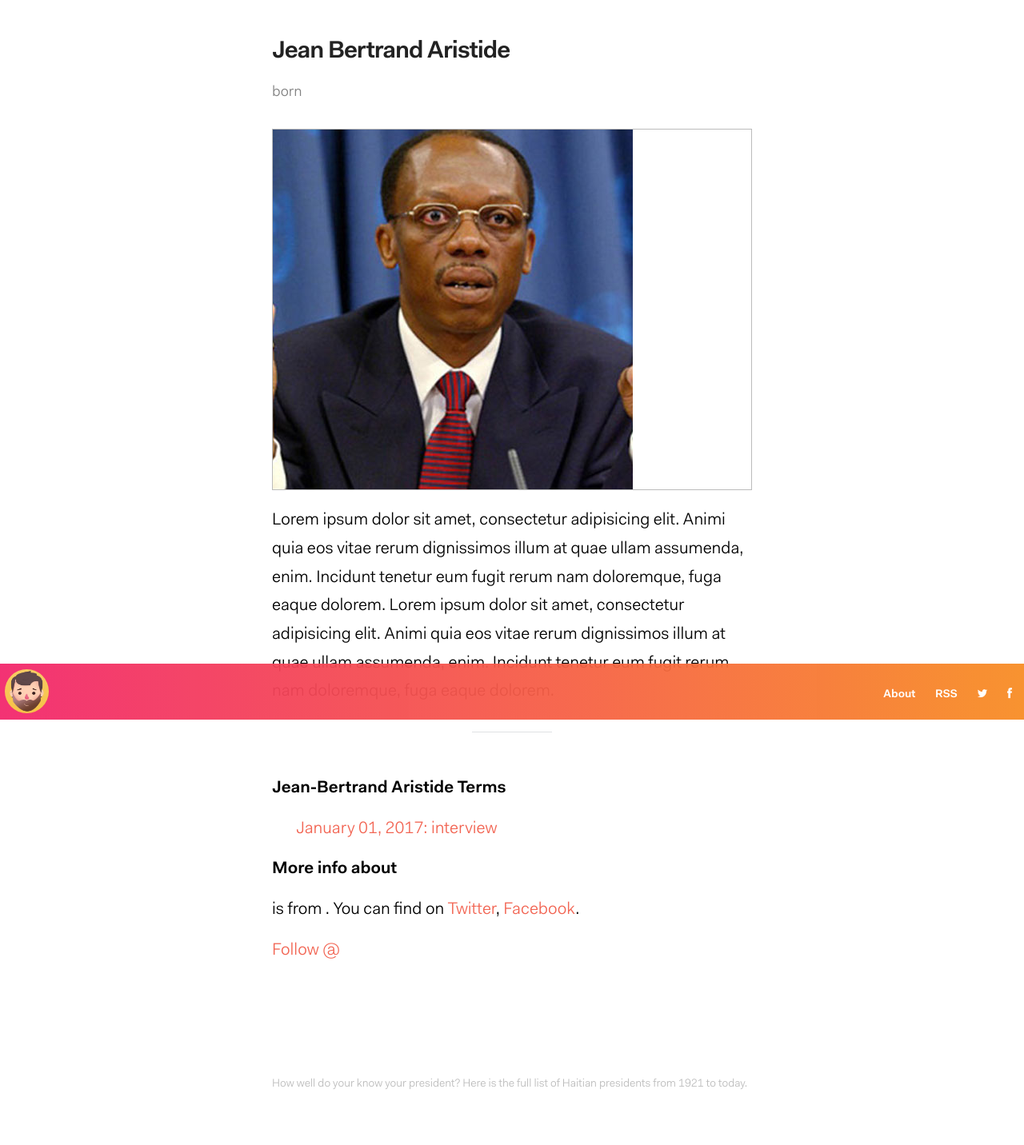
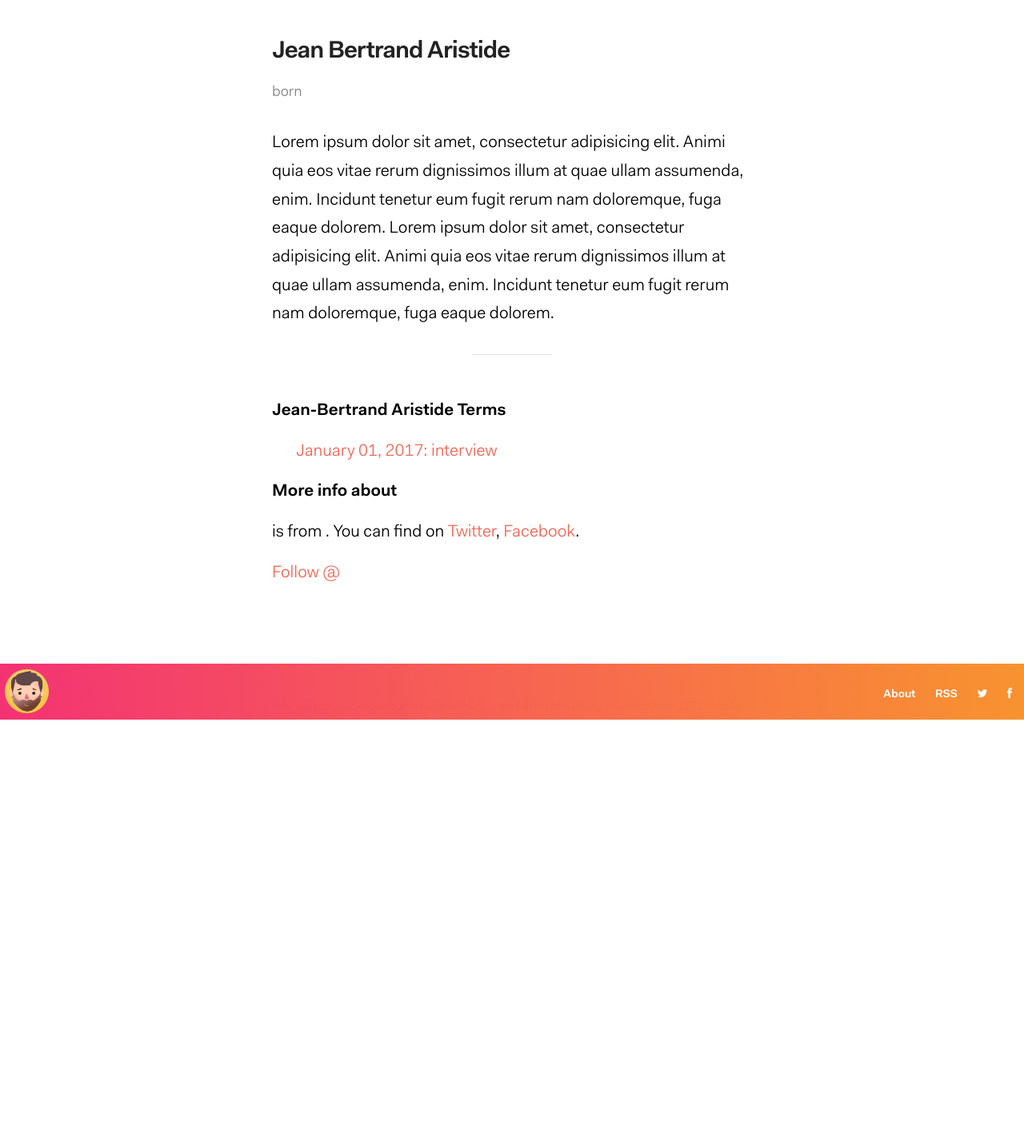
Before and after one commit to kenold/haitipresidents_jekyll, a Jekyll site: the page built from _presidents/jean-bertrand-aristide.md, in a window 1280 px wide. Shown: the whole page at 80% size. Built offline with Jekyll 4.4.1, drawn with Linux system fonts in a browser that asks for light colours; comment, search, counter and statistics services are not loaded; after the commit the page ends 960 px from its top, so only the background shows below that.

Commit message:
hide image

```diff
--- a/_layouts/president.html
+++ b/_layouts/president.html
@@ -8,9 +8,9 @@ layout: default
     <p class="post-meta">born {{ president.birth_date | date: '%B %d, %Y' }}</p>
   </header>
 
-    <div class="featured-image">
+    <!-- div class="featured-image">
         <img src="/assets/images/presidents/{{ page.photo }}" alt="Haiti President {{ page.name }}">
-    </div>
+    </div -->
 
     <article class="post-content">
     {{ content }}
```
